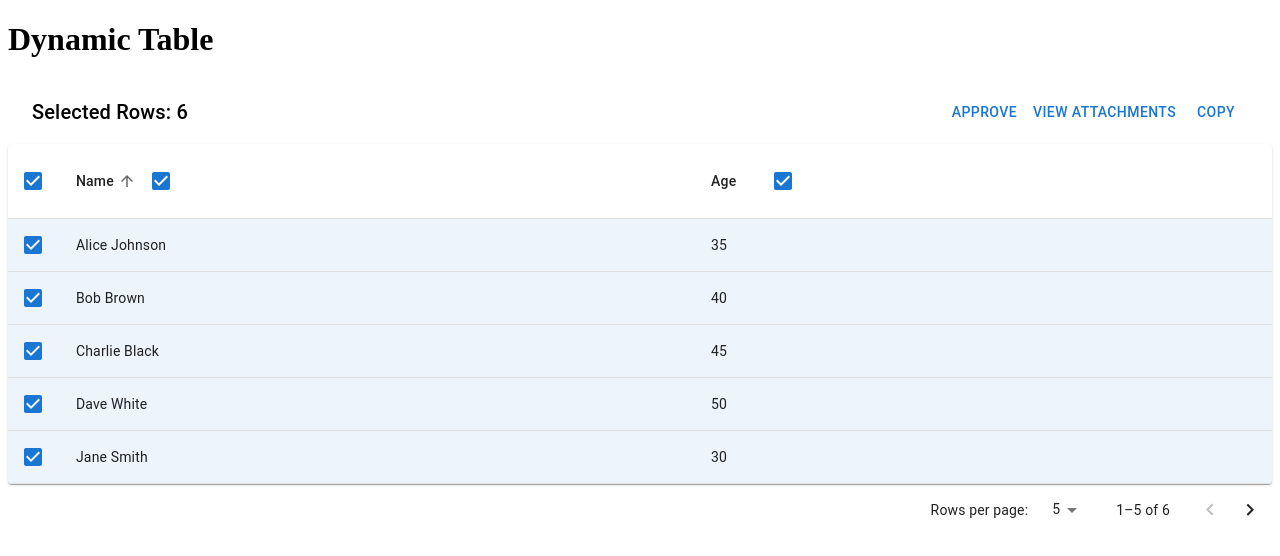
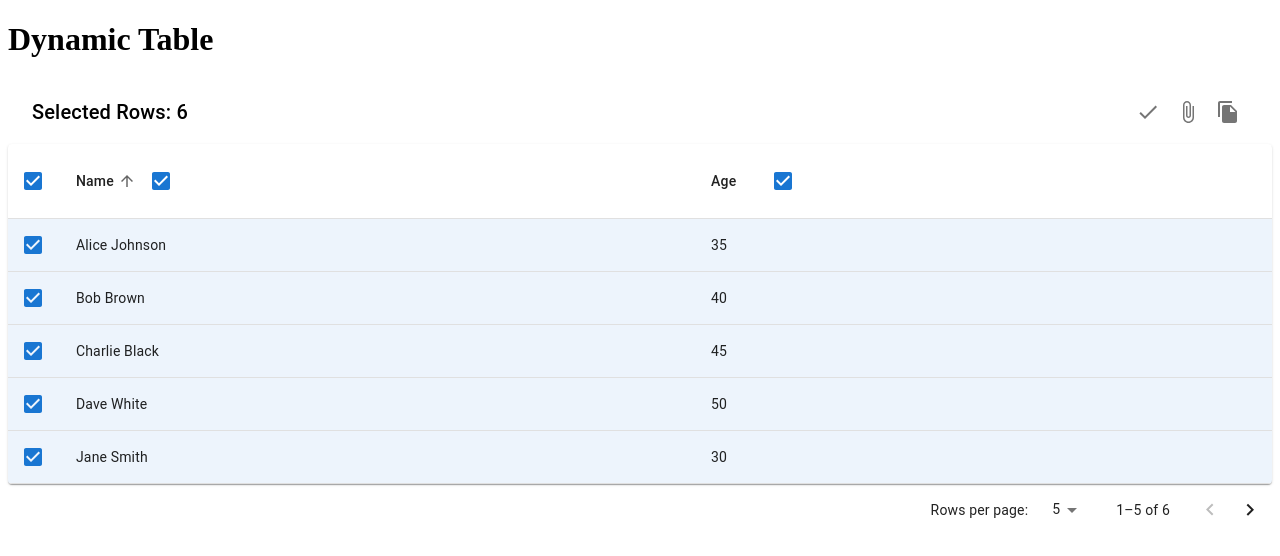
Before and after one commit to apalisa/DynamicTable, a React (Vite) app: page / in a window 1280 px wide. Both pictures are taken after a click on the element 33 px from the left and 180 px from the top of the page. Shown: the top 556 px of the page. Built offline with nearby package versions, Linux system fonts and the light colour scheme.

Commit message:
New icon buttons, hidden when no row selected

```diff
--- a/src/App.jsx
+++ b/src/App.jsx
@@ -1,4 +1,5 @@
 import { DynamicTable } from './DynamicTable';
+import { Check, AttachFile, FileCopy } from '@mui/icons-material';
 
 const columns = [
     { field: 'id', headerName: 'ID' },
@@ -28,14 +29,20 @@ const options = {
 const tools = [
     {
         name: 'Approve',
+        icon: <Check />,
+        tooltip: 'Approve selected rows',
         action: (selectedRows) => alert(`Approved ${selectedRows.map(row => row.name).join(', ')}`),
     },
     {
         name: 'View Attachments',
+        icon: <AttachFile />,
+        tooltip: 'View attachments for selected rows',
         action: (selectedRows) => alert(`Viewing attachments for ${selectedRows.map(row => row.name).join(', ')}`),
     },
     {
         name: 'Copy',
+        icon: <FileCopy />,
+        tooltip: 'Copy selected rows',
         action: (selectedRows) => alert(`Copied ${selectedRows.map(row => row.name).join(', ')}`),
     },
 ];
--- a/src/DynamicTable.jsx
+++ b/src/DynamicTable.jsx
@@ -1,7 +1,7 @@
 import React, { useState, useMemo } from 'react';
 import {
     Table, TableBody, TableCell, TableContainer, TableHead, TableRow, Paper, TableSortLabel,
-    TablePagination, Checkbox, Button, Toolbar, Typography
+    TablePagination, Checkbox, IconButton, Toolbar, Typography, Tooltip
 } from '@mui/material';
 
 export const DynamicTable = ({ columns, data, options, tools }) => {
@@ -66,14 +66,12 @@ export const DynamicTable = ({ columns, data, options, tools }) => {
                 <Typography variant="h6" component="div" sx={{ flexGrow: 1 }}>
                     Selected Rows: {selected.length}
                 </Typography>
-                {tools.map((tool, toolIndex) => (
-                    <Button
-                        key={toolIndex}
-                        onClick={() => tool.action(selected)}
-                        disabled={selected.length === 0}
-                    >
-                        {tool.name}
-                    </Button>
+                {selected.length > 0 && tools.map((tool, toolIndex) => (
+                    <Tooltip title={tool.tooltip} key={toolIndex}>
+                        <IconButton onClick={() => tool.action(selected)}>
+                            {tool.icon}
+                        </IconButton>
+                    </Tooltip>
                 ))}
             </Toolbar>
             <TableContainer component={Paper}>
```
